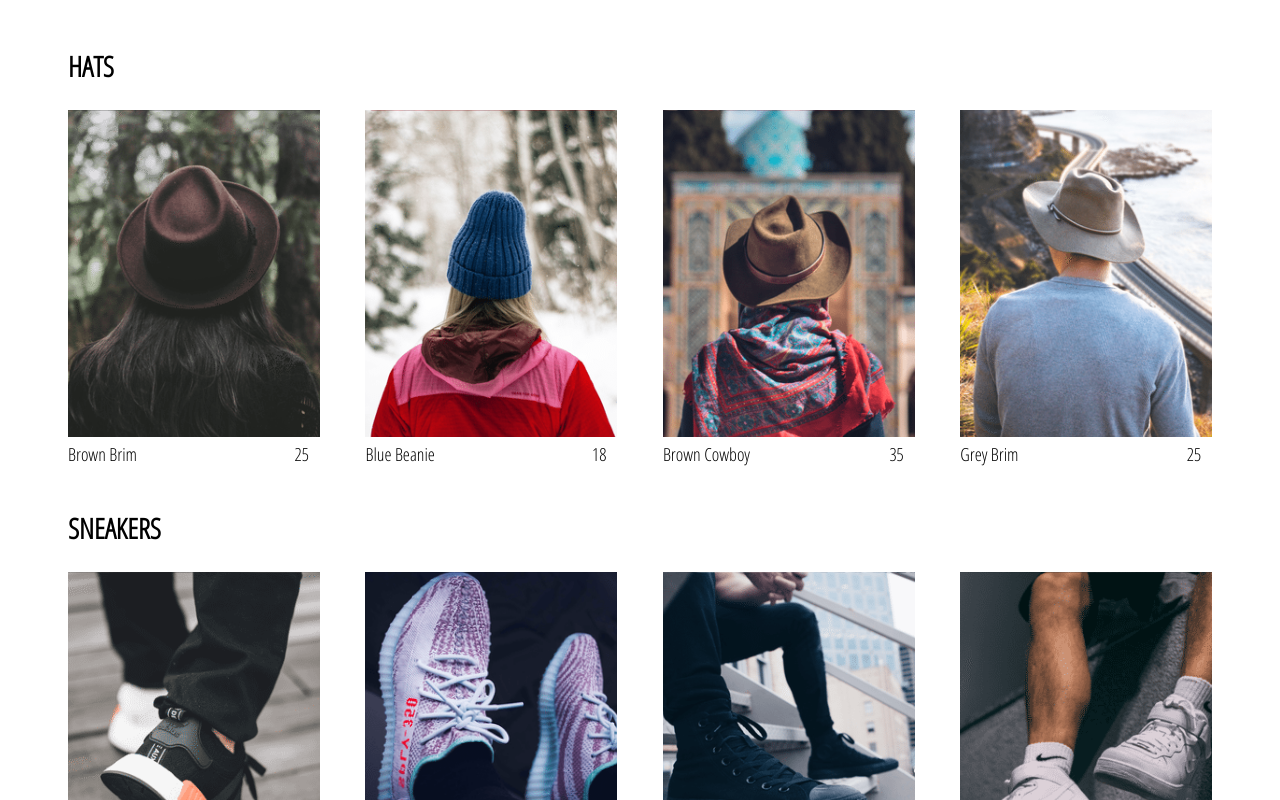
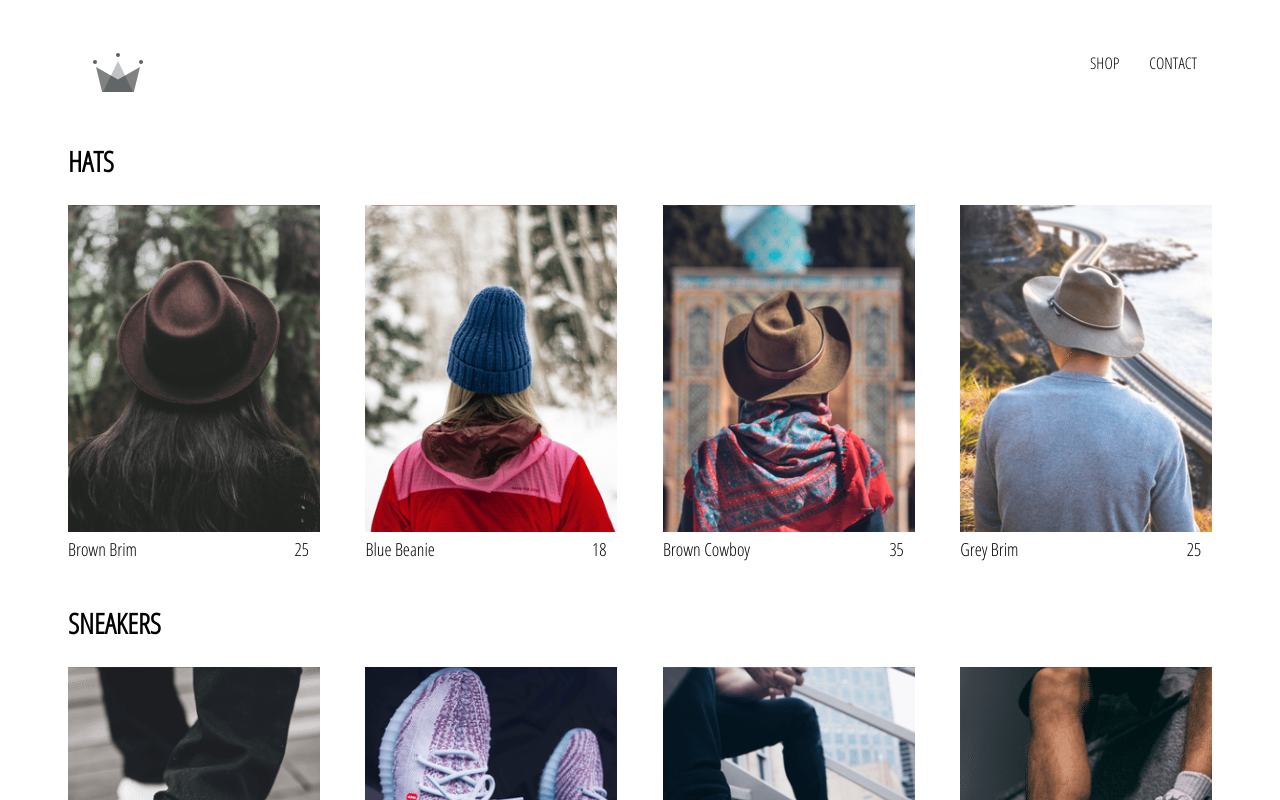
Before and after one commit to DigantaSom/crwn-clothing, a React (Create React App) app: page /shop in a window 1280 px wide. Shown: the top 800 px of the page. Built offline with nearby package versions, Linux system fonts and the light colour scheme.

Commit message:
Adding header component

```diff
--- a/src/App.css
+++ b/src/App.css
@@ -2,3 +2,9 @@
   font-family: 'Open Sans Condensed', sans-serif;
   padding: 20px 60px;
 }
+
+/* React router dom's Link component uses anchor tag behind the scenes */
+a {
+  text-decoration: none;
+  color: black;
+}
--- a/src/App.js
+++ b/src/App.js
@@ -1,5 +1,7 @@
 import { Route, Switch } from 'react-router';
 import './App.css';
+
+import Header from './components/header/header.component';
 
 import HomePage from './pages/homepage/homepage.component';
 import ShopPage from './pages/shop/shop.component';
@@ -7,6 +9,7 @@
 const App = () => {
   return (
     <div>
+      <Header />
       <Switch>
         <Route exact path='/' component={HomePage} />
         <Route path='/shop' component={ShopPage} />
--- /dev/null
+++ b/src/components/header/header.component.jsx
@@ -0,0 +1,24 @@
+import { Link } from 'react-router-dom';
+import './header.styles.scss';
+
+import { ReactComponent as Logo } from '../../assets/crown.svg';
+
+const Header = () => {
+  return (
+    <div className='header'>
+      <Link to='/' className='logo-container'>
+        <Logo className='logo' />
+      </Link>
+      <div className='options'>
+        <Link className='option' to='/shop'>
+          SHOP
+        </Link>
+        <Link className='option' to='/contact'>
+          CONTACT
+        </Link>
+      </div>
+    </div>
+  );
+};
+
+export default Header;
--- /dev/null
+++ b/src/components/header/header.styles.scss
@@ -0,0 +1,25 @@
+.header {
+  height: 70px;
+  width: 100%;
+  display: flex;
+  justify-content: space-between;
+  margin-bottom: 25px;
+
+  .logo-container {
+    height: 100%;
+    width: 70px;
+    padding: 25px;
+  }
+
+  .options {
+    width: 50%;
+    height: 100%;
+    display: flex;
+    justify-content: flex-end;
+    align-items: center;
+
+    .option {
+      padding: 10px 15px;
+    }
+  }
+}
```
Also changed, not shown: src/assets/crown.svg (added).
